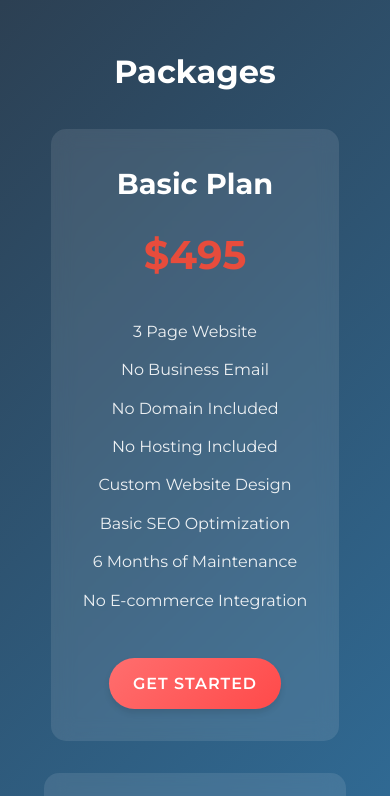
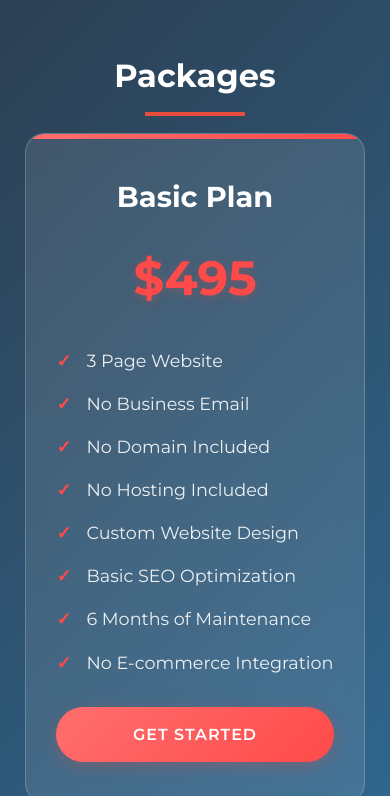
Before and after one commit to lawrence18365/astradesigns, a plain HTML site: page index.html in a window 390 px wide. Shown: the part 7180-7976 px from the top of the page. Drawn offline with nearby package versions, Linux system fonts and the light colour scheme.

Commit message:
Update index.html

```diff
--- a/index.html
+++ b/index.html
@@ -817,10 +817,11 @@
             color: var(--accent-color);
             margin-bottom: 1rem;
         }
-        .pricing {
-    background: var(--gradient-bg);
-    color: var(--bg-color);
-    padding: 6rem 0;
+       .pricing {
+    background: linear-gradient(135deg, #2C3E50, #3498DB);
+    padding: 100px 0;
+    position: relative;
+    color: #fff;
 }
 
 .pricing-container {
@@ -830,98 +831,147 @@
 }
 
 .section-titleh2 {
-    font-size: 2.5rem;
+    font-size: 3rem;
     text-align: center;
-    margin-bottom: 3rem;
-    color: var(--bg-color);
+    margin-bottom: 60px;
+    color: #fff;
+    position: relative;
+}
+
+.section-titleh2::after {
+    content: '';
+    position: absolute;
+    bottom: -15px;
+    left: 50%;
+    transform: translateX(-50%);
+    width: 100px;
+    height: 4px;
+    background: #E74C3C;
 }
 
 .pricing-grid {
     display: grid;
     grid-template-columns: repeat(3, 1fr);
-    gap: 2rem;
+    gap: 30px;
+    position: relative;
+    z-index: 2;
 }
 
 .pricing-card {
-    background-color: rgba(255, 255, 255, 0.1);
-    border-radius: 15px;
-    padding: 2rem;
+    background: rgba(255, 255, 255, 0.1);
+    border: 1px solid rgba(255, 255, 255, 0.2);
+    border-radius: 20px;
+    padding: 40px 30px;
     text-align: center;
     transition: all 0.3s ease;
-    display: flex;
-    flex-direction: column;
-    justify-content: space-between;
-    height: 100%;
     backdrop-filter: blur(10px);
+    position: relative;
+    overflow: hidden;
+}
+
+.pricing-card::before {
+    content: '';
+    position: absolute;
+    top: 0;
+    left: 0;
+    width: 100%;
+    height: 5px;
+    background: linear-gradient(90deg, #FF6E6E, #FF4A4A);
 }
 
 .pricing-card:hover {
     transform: translateY(-10px);
-    box-shadow: 0 20px 40px rgba(0, 0, 0, 0.2);
+    box-shadow: 0 20px 40px rgba(0, 0, 0, 0.3);
+    border-color: rgba(255, 255, 255, 0.3);
 }
 
 .pricing-card h3 {
-    font-size: 1.8rem;
-    margin-bottom: 1rem;
-    color: var(--bg-color);
+    font-size: 2rem;
+    color: #fff;
+    margin-bottom: 20px;
 }
 
 .price {
-    font-size: 2.5rem;
+    font-size: 3.5rem;
     font-weight: 700;
-    margin-bottom: 2rem;
-    color: var(--accent-color);
+    color: #FF4A4A;
+    margin-bottom: 30px;
+    text-shadow: 0 2px 10px rgba(231, 76, 60, 0.3);
 }
 
 .pricing-card ul {
     list-style: none;
     padding: 0;
-    margin-bottom: 2rem;
-    flex-grow: 1;
+    margin-bottom: 30px;
+    text-align: left;
 }
 
 .pricing-card li {
-    margin-bottom: 0.8rem;
-    font-size: 1rem;
-    opacity: 0.9;
-}
-
-.cta-button {
-    display: inline-block;
+    margin-bottom: 15px;
+    padding-left: 30px;
+    position: relative;
+    color: rgba(255, 255, 255, 0.9);
+    font-size: 1.1rem;
+}
+
+.pricing-card li::before {
+    content: '✓';
+    position: absolute;
+    left: 0;
+    color: #FF4A4A;
+    font-weight: bold;
+}
+
+.pricing-card .cta-button {
     background: linear-gradient(135deg, #FF6E6E, #FF4A4A);
-    color: var(--bg-color);
-    padding: 1rem 2rem;
+    color: white;
+    padding: 15px 30px;
     border-radius: 50px;
+    text-decoration: none;
     font-weight: 600;
     text-transform: uppercase;
     letter-spacing: 1px;
-    text-align: center;
-    text-decoration: none;
+    display: inline-block;
     transition: all 0.3s ease;
+    border: none;
     width: 100%;
-    margin-top: auto;
-}
-
-.cta-button:hover {
-    background: var(--secondary-color);
+    box-shadow: 0 4px 15px rgba(231, 76, 60, 0.3);
+}
+
+.pricing-card .cta-button:hover {
     transform: translateY(-3px);
-    box-shadow: 0 10px 20px rgba(0, 0, 0, 0.2);
+    box-shadow: 0 8px 25px rgba(231, 76, 60, 0.4);
+    background: linear-gradient(135deg, #FF4A4A, #FF6E6E);
 }
 
 @media (max-width: 1024px) {
     .pricing-grid {
         grid-template-columns: repeat(2, 1fr);
+        gap: 20px;
+    }
+    .section-titleh2 {
+        font-size: 2.5rem;
     }
 }
 
 @media (max-width: 768px) {
     .pricing-grid {
         grid-template-columns: 1fr;
-    }
-
+        gap: 30px;
+    }
     .pricing-card {
         max-width: 400px;
         margin: 0 auto;
+    }
+    .section-titleh2 {
+        font-size: 2rem;
+        margin-bottom: 40px;
+    }
+    .price {
+        font-size: 3rem;
+    }
+    .pricing-card h3 {
+        font-size: 1.8rem;
     }
 }
 .testimonials {
@@ -2114,6 +2164,7 @@ font-style: italic;
         });
     }
 
+
     initializeScrollToTopButton();
 
     // Initialize AOS (Animate on Scroll)
@@ -2124,6 +2175,27 @@ font-style: italic;
         });
     }
 });
+
+document.addEventListener('DOMContentLoaded', function() {
+    const pricingCards = document.querySelectorAll('.pricing-card');
+
+    pricingCards.forEach(card => {
+        card.addEventListener('mouseenter', () => {
+            card.style.transform = 'translateY(-10px)';
+            const otherCards = Array.from(pricingCards).filter(c => c !== card);
+            otherCards.forEach(c => {
+                c.style.opacity = '0.8';
+            });
+        });
+
+        card.addEventListener('mouseleave', () => {
+            card.style.transform = 'translateY(0)';
+            pricingCards.forEach(c => {
+                c.style.opacity = '1';
+            });
+        });
+    });
+});
 </script>
 </body>
 </html>
```
